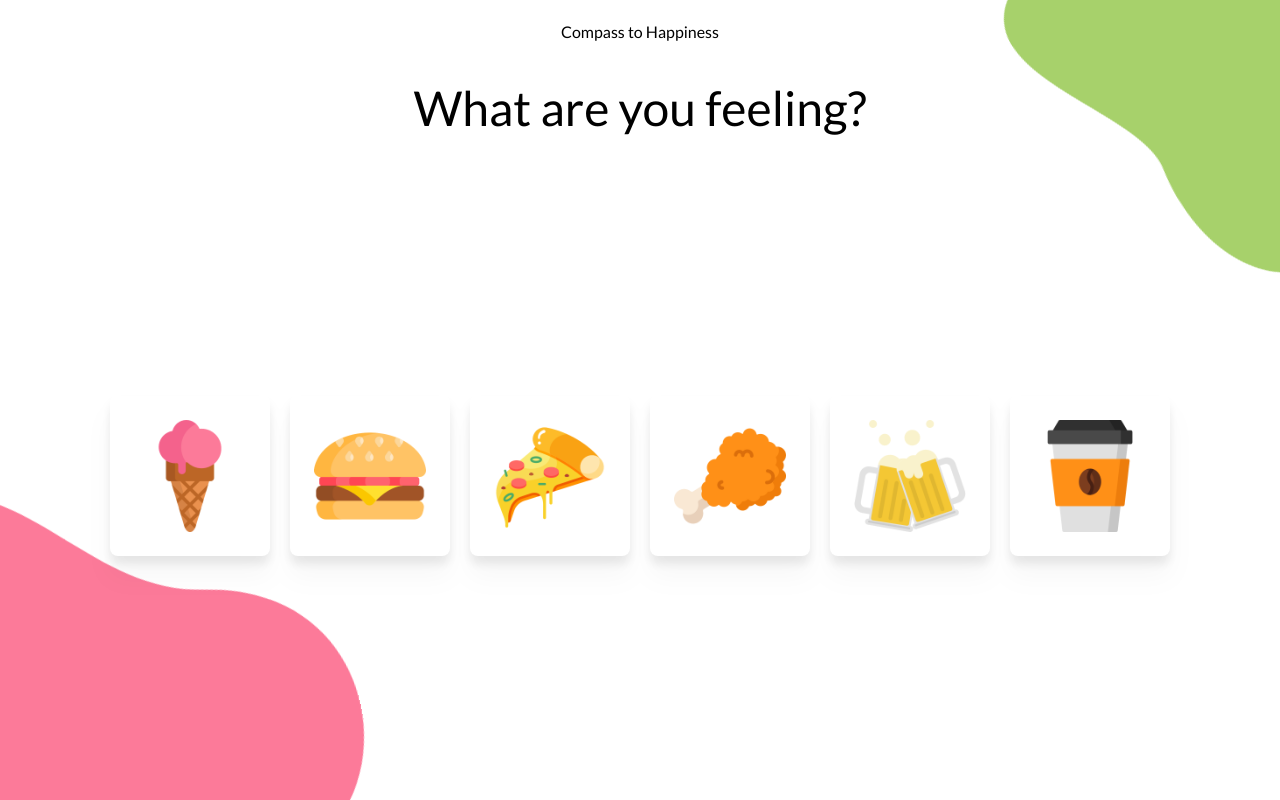
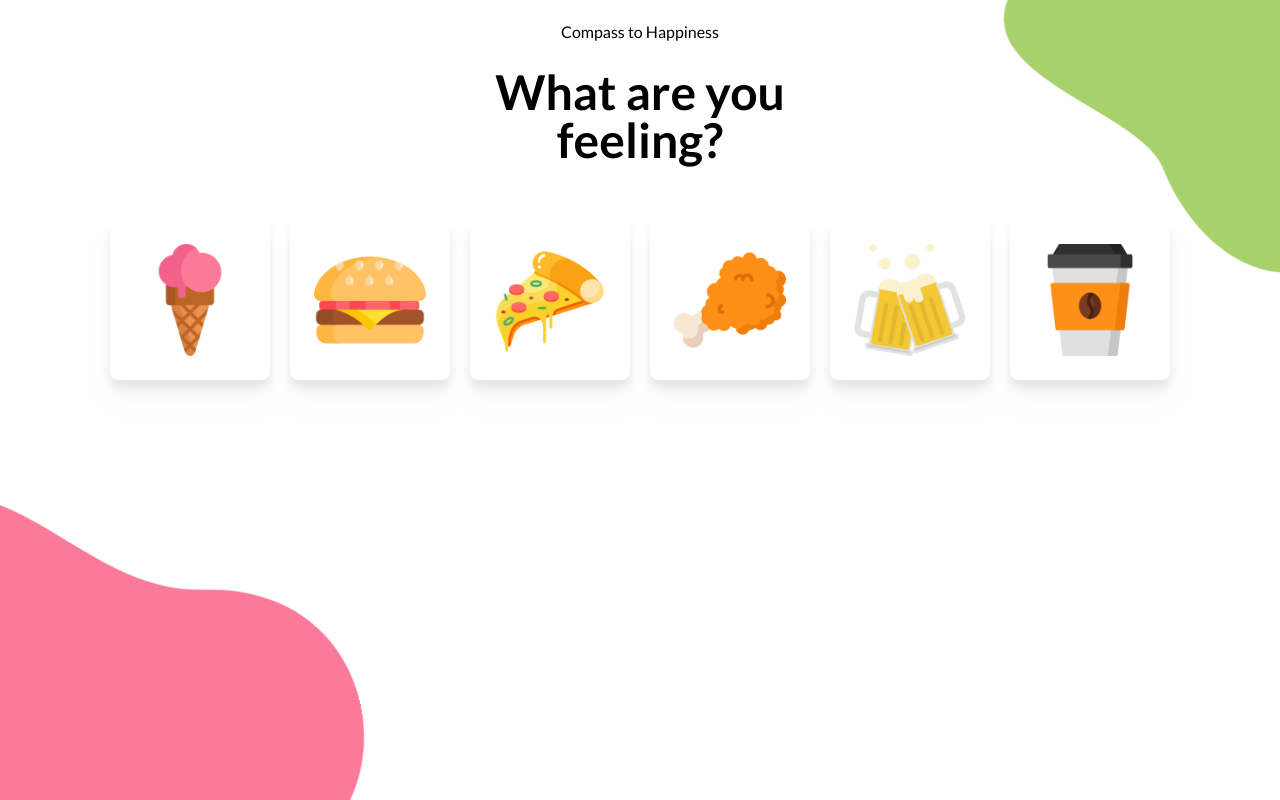
Before and after one commit to compass-to-happiness/compass-to-happiness.github.io, a React (Create React App) app: page / in a window 1280 px wide. Built offline with nearby package versions, Linux system fonts and the light colour scheme.

Commit message:
Consistent styling across pages

```diff
--- a/src/pages/CompassPage.js
+++ b/src/pages/CompassPage.js
@@ -14,7 +14,7 @@ const render = (status) => {
 };
 
 export default function CompassPage({ changeView }) {
-  const [isMap, setIsMap] = useState('false');
+  const [isMap, setIsMap] = useState(false);
 
   return (
     <>
@@ -36,8 +36,8 @@ export default function CompassPage({ changeView }) {
       <div className="h-full">
         <Wrapper apiKey={process.env.REACT_APP_API_KEY} render={(status) => render(status)}>
           <div className="w-full p-5 flex flex-col items-center gap-10 h-full">
-            <div>
-              <h3 className="font-bold text-base text-center mb-6 font-s">Compass to Happiness</h3>
+            <div className="text-center flex flex-col gap-6">
+              <h3>Compass to Happiness</h3>
               <button
                 onClick={() => changeView('select')}
                 className="rounded-2xl pt-3 pb-3 px-6 text-base font-semibold bg-primary-200"
--- a/src/pages/SelectionPage.js
+++ b/src/pages/SelectionPage.js
@@ -45,15 +45,13 @@ export default function SelectionPage({ changeView, setSelectedLocation }) {
   ];
 
   return (
-    <div className="w-full h-screen p-5 flex flex-col items-center gap-10">
-      <div className="text-center flex flex-col gap-10">
+    <div className="w-full h-screen p-5 flex flex-col items-center gap-14">
+      <div className="text-center flex flex-col gap-6 items-center">
         <h3>Compass to Happiness</h3>
-        <h1 className="text-5xl">What are you feeling?</h1>
+        <h1 className="text-5xl font-bold w-4/6 ">What are you feeling?</h1>
       </div>
-      <div className="flex-grow flex items-center">
-        <div className="flex flex-wrap gap-5 justify-center">
-          {buttons.map((s) => selectionButton({ ...s, setSelectedLocation: gotoSelectedLocation(s.name) }))}
-        </div>
+      <div className="flex flex-wrap gap-5 justify-center">
+        {buttons.map((s) => selectionButton({ ...s, setSelectedLocation: gotoSelectedLocation(s.name) }))}
       </div>
       <img
         src={greenBlob}
```
